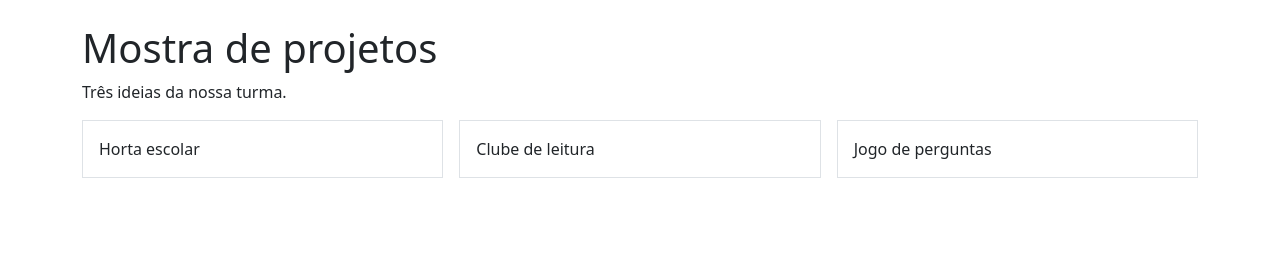
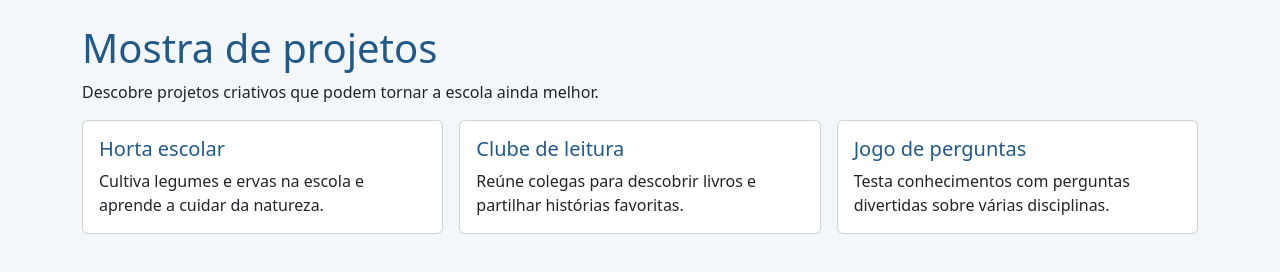
Before and after one commit to a10351-svg/cpw-11, a plain HTML site: page mostra-projetos/index.html in a window 1280 px wide. Drawn offline with nearby package versions, Linux system fonts and the light colour scheme.

Commit message:
Complete project showcase cards
Co-authored-by: Copilot <223556219+Copilot@users.noreply.github.com>

```diff
--- a/mostra-projetos/estilos.css
+++ b/mostra-projetos/estilos.css
@@ -0,0 +1,3 @@
+body { background-color: #f4f7fa; }
+h1 { color: #215a89; }
+.card-title { color: #215a89; }
--- a/mostra-projetos/index.html
+++ b/mostra-projetos/index.html
@@ -13,16 +13,31 @@
 <body>
   <main class="container py-4">
     <h1>Mostra de projetos</h1>
-    <p>Três ideias da nossa turma.</p>
+    <p>Descobre projetos criativos que podem tornar a escola ainda melhor.</p>
     <div class="row g-3">
-      <div class="col-4">
-        <div class="border p-3">Horta escolar</div>
+      <div class="col-12 col-md-6 col-lg-4">
+        <article class="card h-100">
+          <div class="card-body">
+            <h2 class="card-title h5">Horta escolar</h2>
+            <p class="card-text">Cultiva legumes e ervas na escola e aprende a cuidar da natureza.</p>
+          </div>
+        </article>
       </div>
-      <div class="col-4">
-        <div class="border p-3">Clube de leitura</div>
+      <div class="col-12 col-md-6 col-lg-4">
+        <article class="card h-100">
+          <div class="card-body">
+            <h2 class="card-title h5">Clube de leitura</h2>
+            <p class="card-text">Reúne colegas para descobrir livros e partilhar histórias favoritas.</p>
+          </div>
+        </article>
       </div>
-      <div class="col-4">
-        <div class="border p-3">Jogo de perguntas</div>
+      <div class="col-12 col-md-6 col-lg-4">
+        <article class="card h-100">
+          <div class="card-body">
+            <h2 class="card-title h5">Jogo de perguntas</h2>
+            <p class="card-text">Testa conhecimentos com perguntas divertidas sobre várias disciplinas.</p>
+          </div>
+        </article>
       </div>
     </div>
   </main>
```
